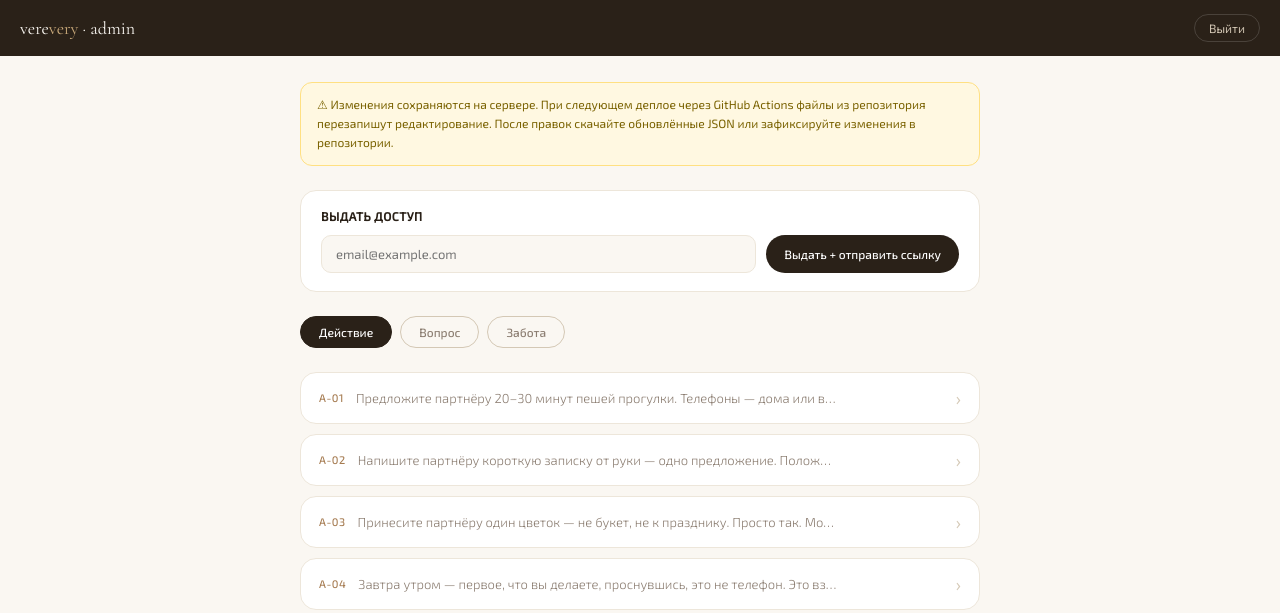
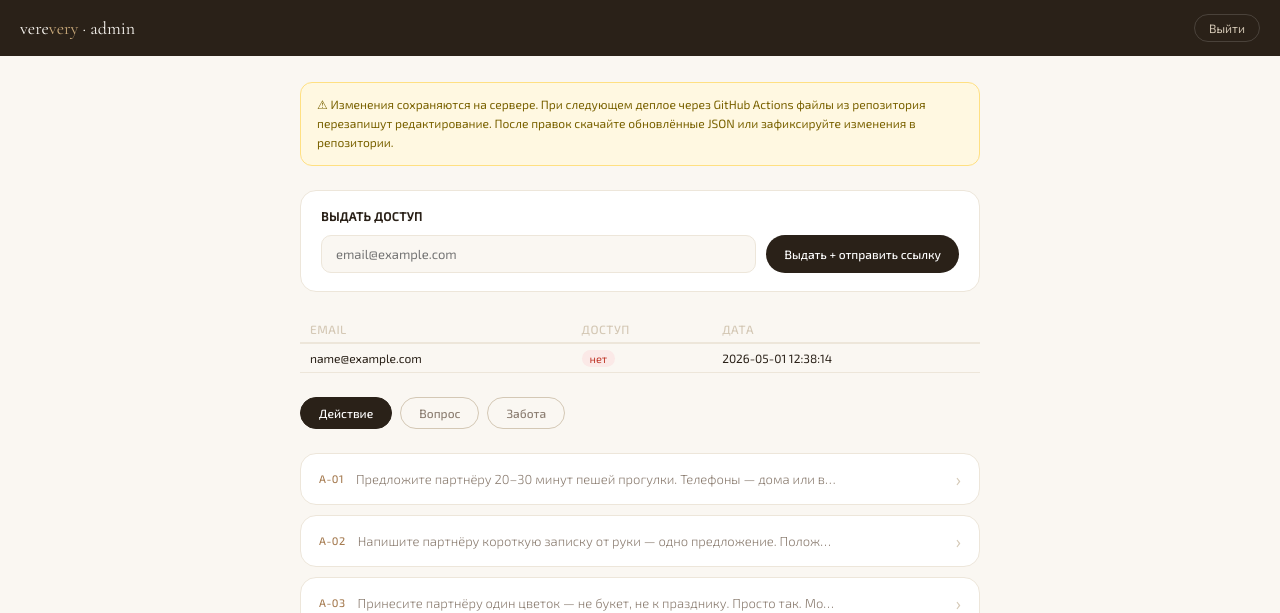
Before and after one commit to yacatya/----2, a Flask app: page /admin in a window 1280 px wide. Shown: the top 613 px of the page. Run offline with Flask 3, Linux system fonts and the light colour scheme; the visitor is signed in with stand-in values (Sample User, id 1); data comes from the database, SQL or seed files in the repository.

Commit message:
Fix auth_verify session shortcut; add users table to admin
- auth_verify: remove early return when session exists so magic link
  always re-reads user from DB and refreshes session
- admin: show users list with has_access status for debugging

https://claude.ai/code/session_019PPqouLqegCpdVsWuhGXSD

```diff
--- a/app/routes.py
+++ b/app/routes.py
@@ -237,9 +237,6 @@ def auth_verify():
     if not token:
         return redirect(url_for('main.auth'))
 
-    if 'user_id' in session:
-        return redirect(url_for('main.cards'))
-
     from .db import get_db
     conn = get_db()
     row = conn.execute(
@@ -313,7 +310,13 @@ def admin():
     blocks_data = {}
     for block in ['action', 'question', 'care']:
         blocks_data[block] = load_block(block)
-    return render_template('admin.html', blocks=blocks_data)
+    from .db import get_db
+    conn = get_db()
+    users = conn.execute(
+        'SELECT id, email, has_access, created_at FROM users ORDER BY id DESC LIMIT 50'
+    ).fetchall()
+    conn.close()
+    return render_template('admin.html', blocks=blocks_data, users=users)
 
 
 @main.route('/admin/grant', methods=['POST'])
--- a/app/templates/admin.html
+++ b/app/templates/admin.html
@@ -54,6 +54,12 @@
   .grant-status { font-size: 12px; margin-top: 8px; display: none; }
   .grant-status.ok { color: #2e7d32; display: block; }
   .grant-status.err { color: #c0392b; display: block; }
+
+  .users-table { width: 100%; border-collapse: collapse; font-size: 12px; margin-bottom: 24px; }
+  .users-table th { text-align: left; padding: 6px 10px; border-bottom: 2px solid var(--beige); color: var(--sand); font-weight: 500; text-transform: uppercase; letter-spacing: 0.5px; }
+  .users-table td { padding: 7px 10px; border-bottom: 1px solid var(--beige); color: var(--dark); }
+  .badge-yes { background: #e8f5e9; color: #2e7d32; padding: 2px 8px; border-radius: 50px; font-size: 11px; }
+  .badge-no  { background: #fbe9e7; color: #c0392b; padding: 2px 8px; border-radius: 50px; font-size: 11px; }
 </style>
 {% endblock %}
 
@@ -80,6 +86,19 @@
     </div>
     <div class="grant-status" id="grant-status"></div>
   </div>
+
+  <table class="users-table">
+    <thead><tr><th>Email</th><th>Доступ</th><th>Дата</th></tr></thead>
+    <tbody>
+    {% for u in users %}
+    <tr>
+      <td>{{ u.email }}</td>
+      <td>{% if u.has_access %}<span class="badge-yes">✓ есть</span>{% else %}<span class="badge-no">нет</span>{% endif %}</td>
+      <td>{{ u.created_at or '—' }}</td>
+    </tr>
+    {% endfor %}
+    </tbody>
+  </table>
 
   <div class="tabs">
     <button class="tab active" onclick="switchTab('action', this)">Действие</button>
```
